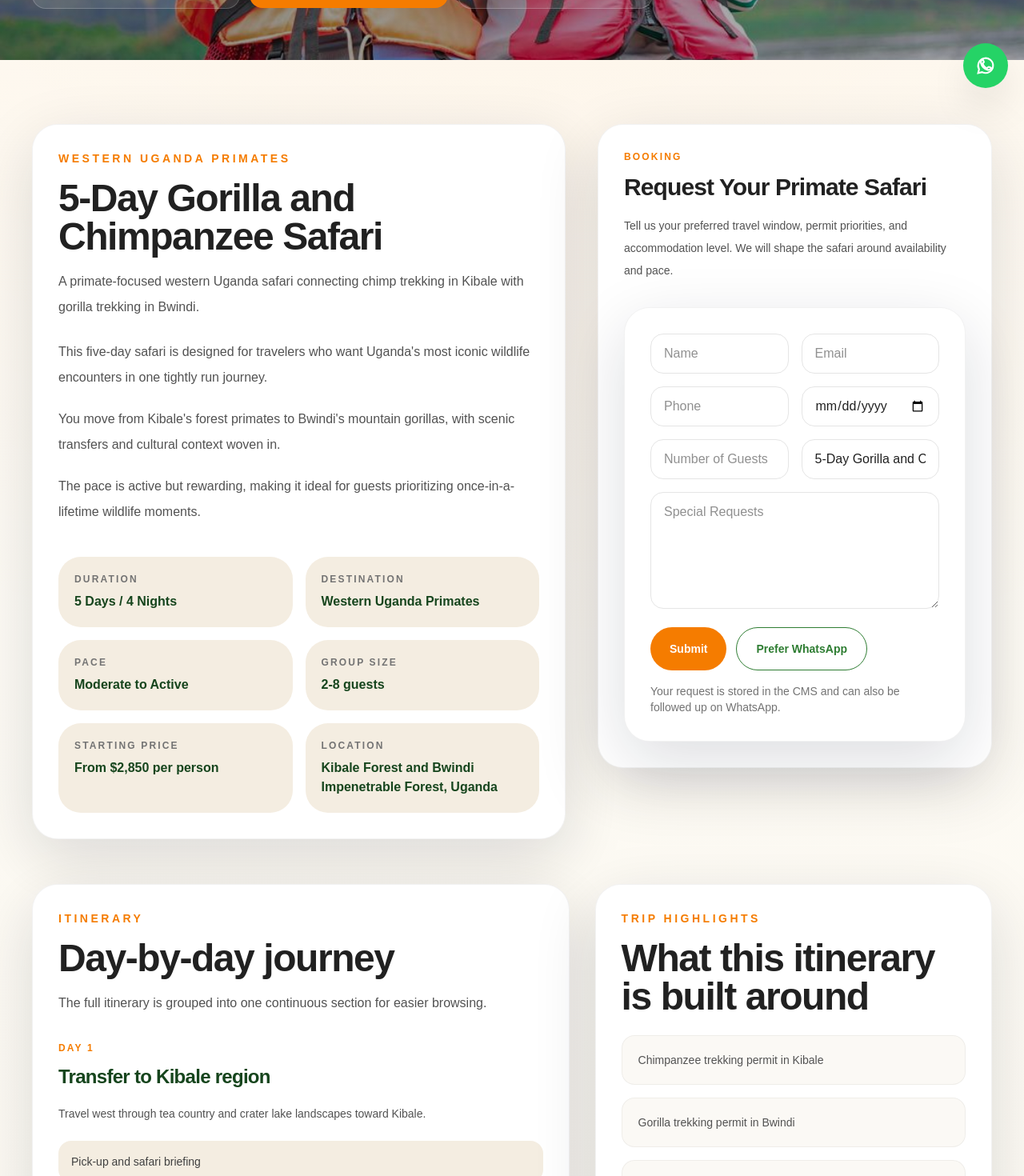
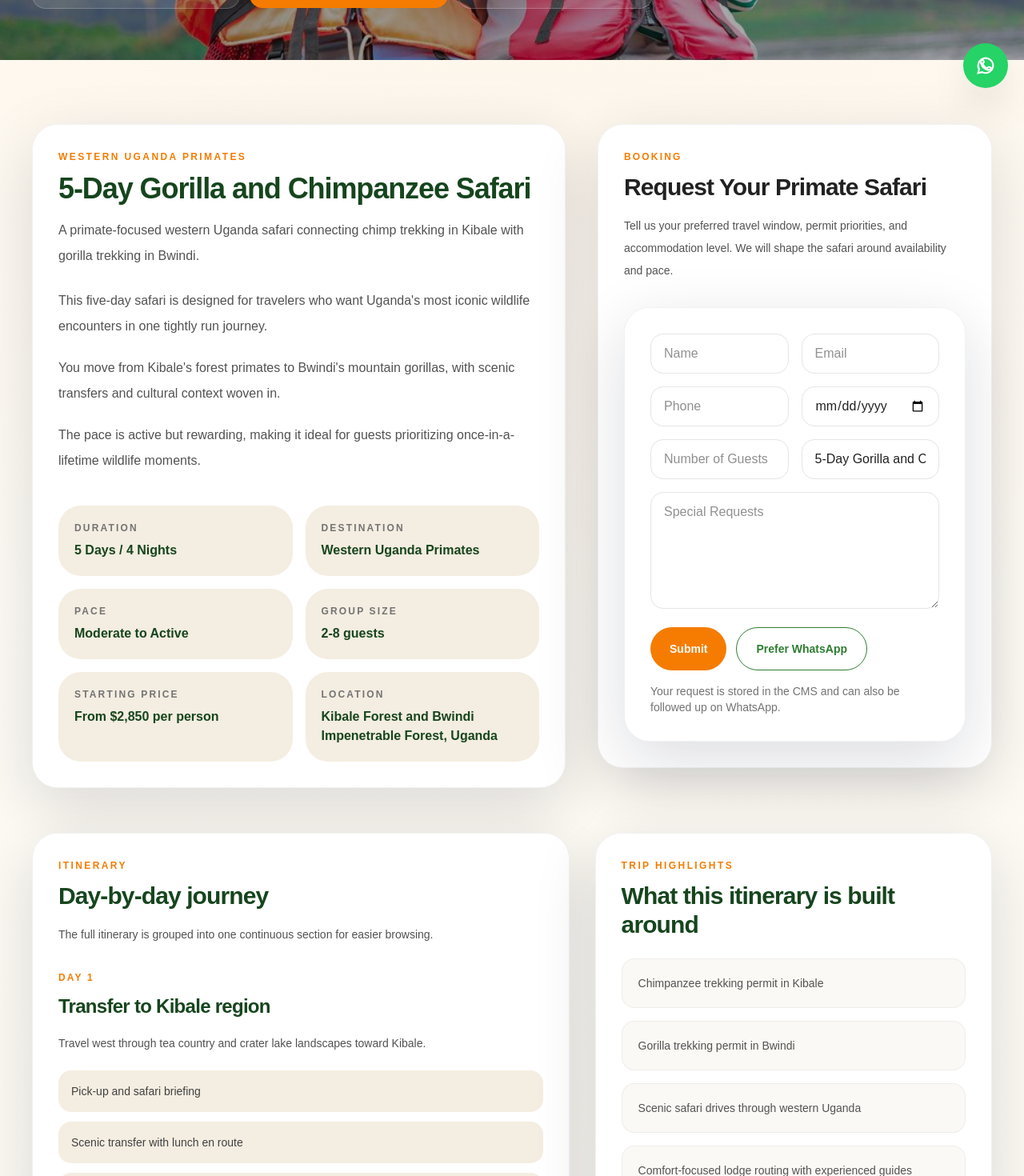
Before and after one commit to Shakesdigital/smyleexplores, a Next.js app: page /tours/gorilla-and-chimpanzee-safari-5-days in a window 1280 px wide. Shown: the part 670-2140 px from the top of the page at 80% size. Built offline with nearby package versions, Linux system fonts and the light colour scheme; no server answers; the database is empty.

Commit message:
Reduce tour detail heading sizes

```diff
--- a/src/app/tours/[slug]/page.tsx
+++ b/src/app/tours/[slug]/page.tsx
@@ -42,7 +42,11 @@ export default async function TourDetailPage({ params }: { params: Promise<{ slu
         <div className="container-shell space-y-14">
           <div className="grid gap-10 lg:grid-cols-[1.15fr_0.85fr] lg:items-start">
             <div className="rounded-[2rem] border border-black/5 bg-white p-8 shadow-soft">
-            <SectionHeading eyebrow={tour.destination} title={tour.title} description={tour.shortDescription} />
+            <div>
+              <div className="text-xs font-bold uppercase tracking-[0.2em] text-[var(--orange)]">{tour.destination}</div>
+              <h1 className="mt-3 text-3xl font-black text-[var(--forest-deep)] md:text-4xl">{tour.title}</h1>
+              <p className="mt-4 text-base leading-8 text-neutral-600">{tour.shortDescription}</p>
+            </div>
 
             <div className="mt-6 space-y-5 text-base leading-8 text-neutral-600">
               {tour.overview.map((paragraph) => (
@@ -79,7 +83,11 @@ export default async function TourDetailPage({ params }: { params: Promise<{ slu
 
           <div className="grid gap-8 lg:grid-cols-[1.15fr_0.85fr] lg:items-start">
             <div className="rounded-[2rem] border border-black/5 bg-white p-8 shadow-soft">
-              <SectionHeading eyebrow="Itinerary" title="Day-by-day journey" description="The full itinerary is grouped into one continuous section for easier browsing." />
+              <div>
+                <div className="text-xs font-bold uppercase tracking-[0.2em] text-[var(--orange)]">Itinerary</div>
+                <h2 className="mt-3 text-3xl font-black text-[var(--forest-deep)]">Day-by-day journey</h2>
+                <p className="mt-4 text-sm leading-7 text-neutral-600">The full itinerary is grouped into one continuous section for easier browsing.</p>
+              </div>
               <div className="mt-8 space-y-8">
                 {tour.itineraryDays.map((day) => (
                   <article key={`${day.dayLabel}-${day.title}`} className="border-b border-black/5 pb-8 last:border-b-0 last:pb-0">
@@ -102,7 +110,10 @@ export default async function TourDetailPage({ params }: { params: Promise<{ slu
 
             <div className="space-y-8">
               <div className="rounded-[2rem] border border-black/5 bg-white p-8 shadow-soft">
-                <SectionHeading eyebrow="Trip Highlights" title="What this itinerary is built around" />
+                <div>
+                  <div className="text-xs font-bold uppercase tracking-[0.2em] text-[var(--orange)]">Trip Highlights</div>
+                  <h2 className="mt-3 text-3xl font-black text-[var(--forest-deep)]">What this itinerary is built around</h2>
+                </div>
                 <ul className="mt-6 grid gap-4 text-sm leading-7 text-neutral-600">
                   {tour.highlights.map((item) => (
                     <li key={item} className="rounded-2xl border border-black/5 bg-[var(--sand)]/35 px-5 py-4">
```
